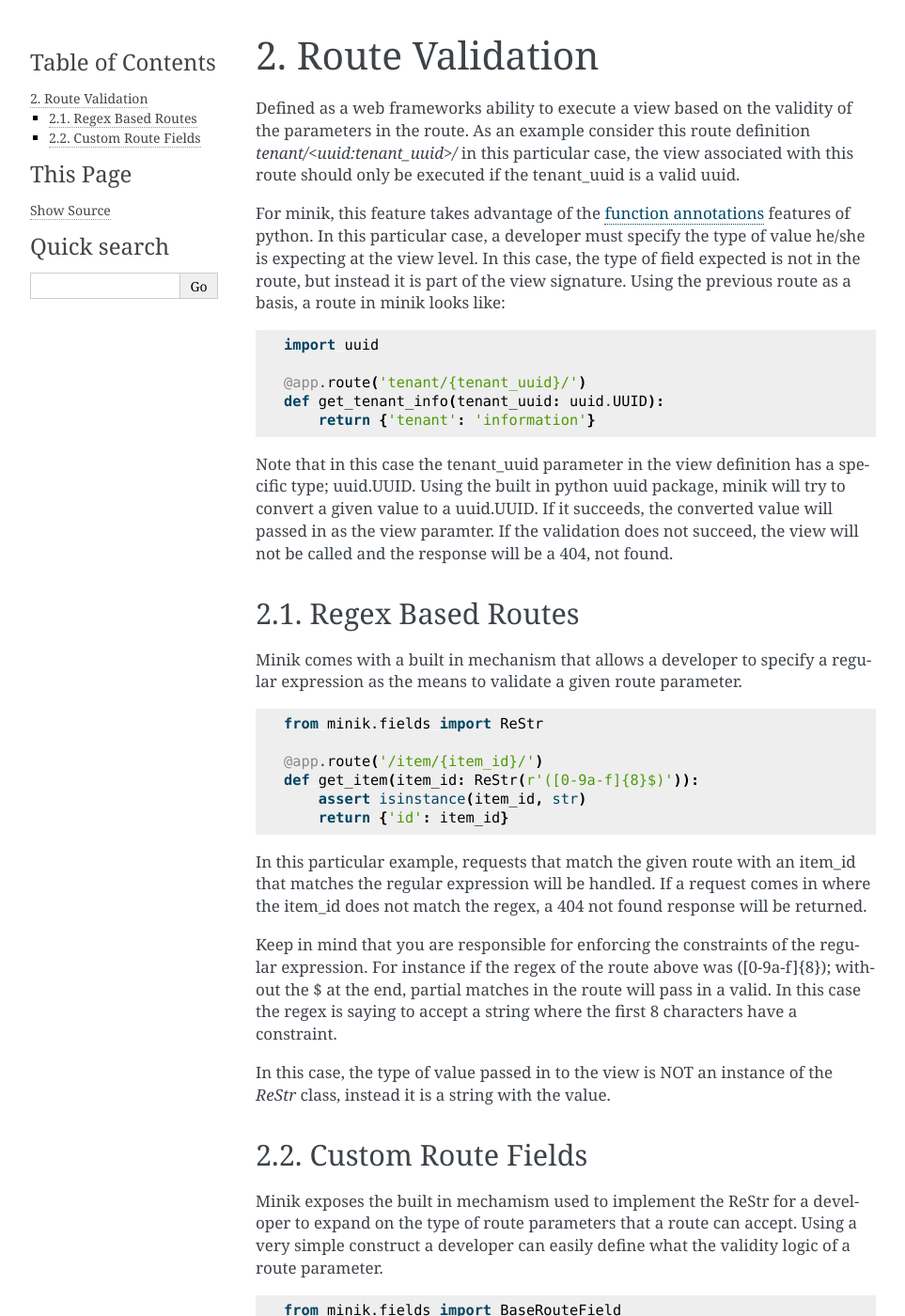
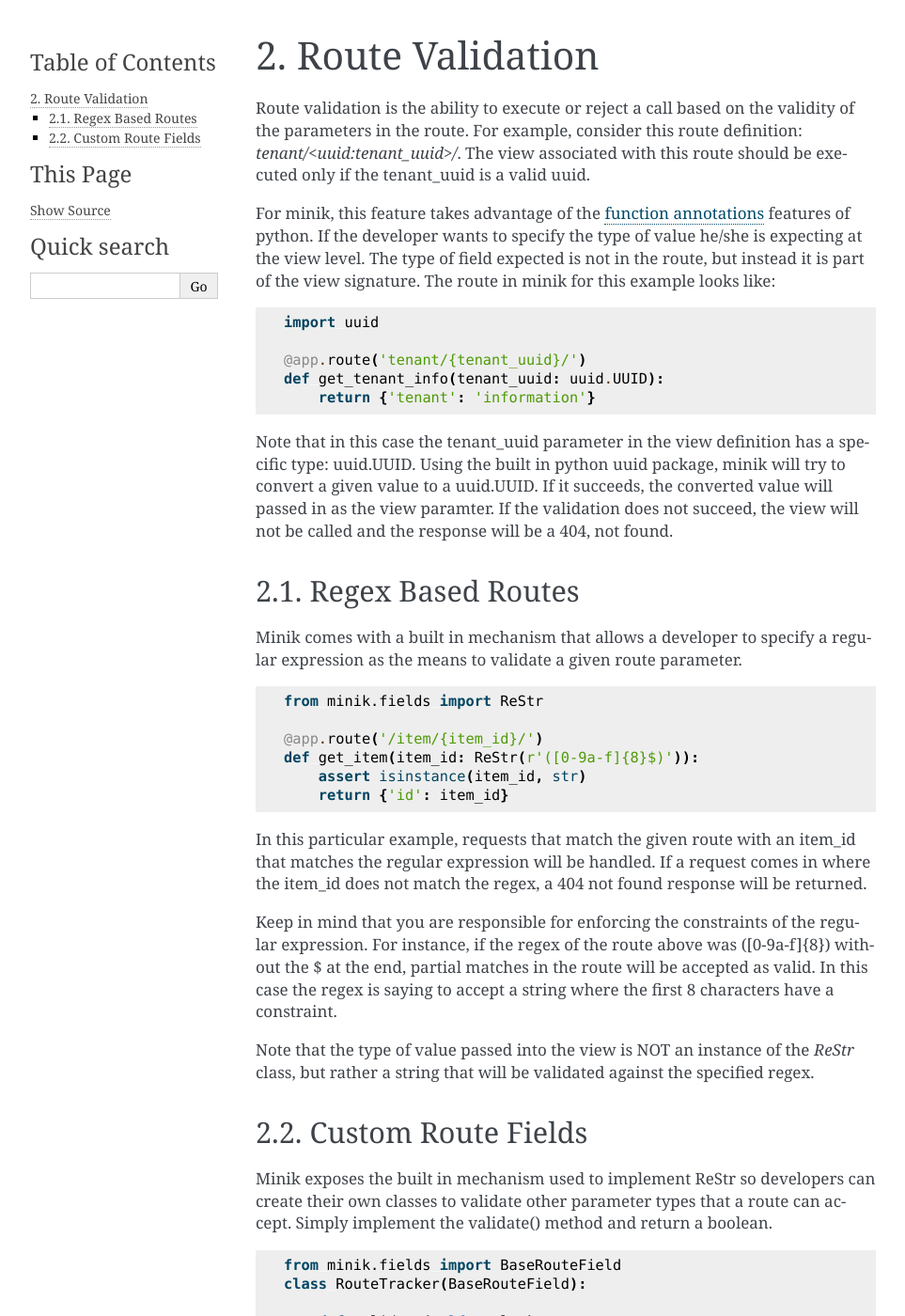
Before and after one commit to eabglobal/minik, a Sphinx documentation site: the page built from docs/features.rst, in a window 1280 px wide and 1400 px high. Shown: the whole window at 94% size, without its empty margins (148-1111 px from the left). Built offline with Sphinx 7.4.7, drawn with Linux system fonts in a browser that asks for light colours; some of the changed text lies outside the part shown.

Commit message:
Complete update of the docs

```diff
--- a/docs/features.rst
+++ b/docs/features.rst
@@ -1,15 +1,14 @@
 Route Validation
 ================
-Defined as a web frameworks ability to execute a view based on the validity of the parameters
-in the route. As an example consider this route definition `tenant/<uuid:tenant_uuid>/`
-in this particular case, the view associated with this route should only be executed
-if the tenant_uuid is a valid uuid.
+Route validation is the ability to execute or reject a call based on the validity
+of the parameters in the route. For example, consider this route definition:
+`tenant/<uuid:tenant_uuid>/`. The view associated with this route should be
+executed only if the tenant_uuid is a valid uuid.
 
 For minik, this feature takes advantage of the `function annotations`_ features of
-python. In this particular case, a developer must specify the type of value he/she
-is expecting at the view level. In this case, the type of field expected is not
-in the route, but instead it is part of the view signature. Using the previous route
-as a basis, a route in minik looks like:
+python. If the developer wants to specify the type of value he/she is expecting at
+the view level. The type of field expected is not in the route, but instead it
+is part of the view signature. The route in minik for this example looks like:
 
 .. code-block:: python
 
@@ -20,7 +19,7 @@ as a basis, a route in minik looks like:
         return {'tenant': 'information'}
 
 Note that in this case the tenant_uuid parameter in the view definition has a
-specific type; uuid.UUID. Using the built in python uuid package, minik will try
+specific type: uuid.UUID. Using the built in python uuid package, minik will try
 to convert a given value to a uuid.UUID. If it succeeds, the converted value will
 passed in as the view paramter. If the validation does not succeed, the view will
 not be called and the response will be a 404, not found.
@@ -44,18 +43,20 @@ that matches the regular expression will be handled. If a request comes in where
 the item_id does not match the regex, a 404 not found response will be returned.
 
 Keep in mind that you are responsible for enforcing the constraints of the regular
-expression. For instance if the regex of the route above was ([0-9a-f]{8}); without
-the $ at the end, partial matches in the route will pass in a valid. In this case
-the regex is saying to accept a string where the first 8 characters have a constraint.
+expression. For instance, if the regex of the route above was ([0-9a-f]{8})
+without the $ at the end, partial matches in the route will be accepted as valid.
+In this case the regex is saying to accept a string where the first 8 characters
+have a constraint.
 
-In this case, the type of value passed in to the view is NOT an instance of the
-`ReStr` class, instead it is a string with the value.
+Note that the type of value passed into the view is NOT an instance of the
+`ReStr` class, but rather a string that will be validated against the specified
+regex.
 
 Custom Route Fields
 *******************
-Minik exposes the built in mechamism used to implement the ReStr for a developer to
-expand on the type of route parameters that a route can accept. Using a very simple
-construct a developer can easily define what the validity logic of a route parameter.
+Minik exposes the built in mechanism used to implement ReStr so developers can
+create their own classes to validate other parameter types that a route can
+accept. Simply implement the validate() method and return a boolean.
 
 .. code-block:: python
 
@@ -77,8 +78,8 @@ The example above illustrates two constructs:
 2. Usage of the route field in a view
 
 This pattern is encouraged as it is a clear example of the single responsibility
-principle. In this case, the RouteTracker's only responsibility is to determine if
-a given name is valid or not. That's it!
+principle. Here the RouteTracker's only responsibility is to determine if a
+given name is valid or not.
 
 Keep in mind that with a valid route, the value of field will be a string!
 
```
Also changed, not shown: other parts of docs/features.rst (+2 -2 lines), README.rst (+9 -9 lines), docs/index.rst (+7 -8 lines), 2 other files.
